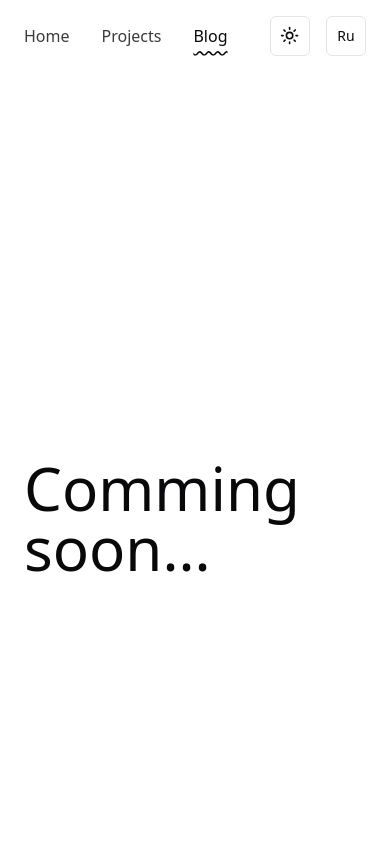
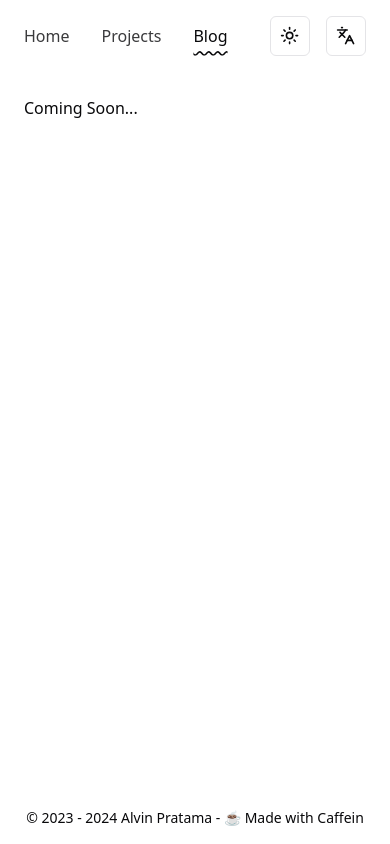
Before and after one commit to palveeen22/alvinpratama, a Next.js app: page /en/blogs in a window 390 px wide. Shown: the top 844 px of the page. Built offline with nearby package versions, Linux system fonts and the light colour scheme.

Commit message:
refactor: reafactor icon language

```diff
--- a/messages/en.json
+++ b/messages/en.json
@@ -1,9 +1,14 @@
 {
-    "Index":{
-        "title": "Hello world!"
-    },
-    "selfInfo":{
-    "title": "Hey I’m Alvin 🕺🏻",
-    "description": "I'm a Software Engineer with expertise in Frontend and Mobile App Development. Passionate about user experience, infrastructure as code and cloud solutions. Driven to make quality code which is clean, well tested, and maintainable. Committed to constant learning and skill enhancement in new technologies and programming languages."
-    }
+	"navbarLabel": {
+		"home": "Home",
+		"project": "Projects",
+		"blog": "Blogs"
+	},
+	"selfInfo": {
+		"title": "Hey I’m Alvin 🕺🏻",
+		"description": "I'm a Software Engineer with expertise in Frontend and Mobile App Development. Passionate about user experience, infrastructure as code and cloud solutions. Driven to make quality code which is clean, well tested, and maintainable. Committed to constant learning and skill enhancement in new technologies and programming languages."
+	},
+	"coming":{
+		"text":"Coming Soon..."
+	}
 }
--- a/messages/ru.json
+++ b/messages/ru.json
@@ -1,10 +1,14 @@
 {
-    "Index":{
-        "title": "Привет!"
+    "navbarLabel":{
+        "home": "Главная",
+        "project":"Проекты",
+        "blog":"Блоги"
     },
     "selfInfo":{
     "title": "Привет, я Алвин 🕺🏻",
     "description": "Я Software Engineer с опытом работы в области фронтенда и мобильной разработки приложений. Стремлюсь к созданию удобного пользовательского опыта, инфраструктуры как кода и облачных решений. Мне важно писать качественный код, который является чистым, хорошо протестированным и легко поддерживаемым. Обязуюсь постоянно обучаться и совершенствоваться в новых технологиях и языках программирования."
-
-    }
+    },
+    "coming":{
+		"text":"скоро будет..."
+	}
 }
--- a/src/app/[locale]/blogs/page.tsx
+++ b/src/app/[locale]/blogs/page.tsx
@@ -1,10 +1,41 @@
 import React from 'react'
+import { MotionSection } from '@/components/MotionClient'
+import { useTranslations } from 'next-intl';
+
+
+
+const sectionVariants = {
+    hidden: { opacity: 0, y: 20 },
+    visible: { opacity: 1, y: 0 },
+};
+
+const cardVariants = {
+    hidden: { opacity: 0, x: -100 },
+    visible: { opacity: 1, x: 0 },
+};
+
+const containerVariants = {
+    hidden: {},
+    visible: {
+        transition: {
+            staggerChildren: 0.1,
+            delayChildren: 0.2,
+        },
+    },
+};
 
 const page = () => {
+    const t = useTranslations("coming")
+
     return (
-        <section className='flex justify-center items-center min-h-screen'>
-            <h1 className='text-6xl'>Comming soon...</h1>
-        </section>
+        <MotionSection
+            className='w-full flex flex-col gap-14 md:gap-20 flex-grow'
+            variants={containerVariants}
+            initial="hidden"
+            animate="visible"
+        >
+            {t("text")}
+        </MotionSection>
     )
 }
 
--- a/src/components/Navbar.tsx
+++ b/src/components/Navbar.tsx
@@ -4,7 +4,7 @@ import { usePathname } from 'next/navigation'
 import { cn } from '@/lib/utils'
 import { ToogleMode } from './ToogleMode'
 import { ToogleLanguages } from './ToogleLanguages'
-import { NAV_MENU_LINK, getLocalizedNavMenuLinks } from '@/data'
+import { getLocalizedNavMenuLinks } from '@/data'
 
 
 
--- a/src/components/ToogleLanguages.tsx
+++ b/src/components/ToogleLanguages.tsx
@@ -27,7 +27,7 @@ export function ToogleLanguages() {
         <DropdownMenu>
             <DropdownMenuTrigger asChild>
                 <Button variant='outline' size='icon'>
-                    <div className='h-[1.2rem] w-[1.2rem] rotate-0 scale-100 transition-all dark:-rotate-90 dark:scale-0'>Ru</div>
+                    <Languages className='h-[1.2rem] w-[1.2rem] rotate-0 scale-100 transition-all dark:-rotate-90 dark:scale-0'>Ru</Languages>
                     <Languages className='absolute h-[1.2rem] w-[1.2rem] rotate-90 scale-0 transition-all dark:rotate-0 dark:scale-100'>En</Languages>
                     <span className='sr-only'>Toggle theme</span>
                 </Button>
--- a/src/data/index.ts
+++ b/src/data/index.ts
@@ -1,10 +1,12 @@
 import type { Dictionary } from "@/types";
-import { useLocale } from "next-intl";
+import { useLocale, useTranslations } from "next-intl";
 
 export const project = {
     title: "Projects",
     pharagraph: "Some things that I've created during my learning journey...."
 }
+
+// const t = useTranslations("selfInfo")
 
 export const NAV_MENU_LINK = [
   {
```
Also changed, not shown: src/assets/images/favicon.png (renamed from src/assets/images/logoAlvin.jpeg).
